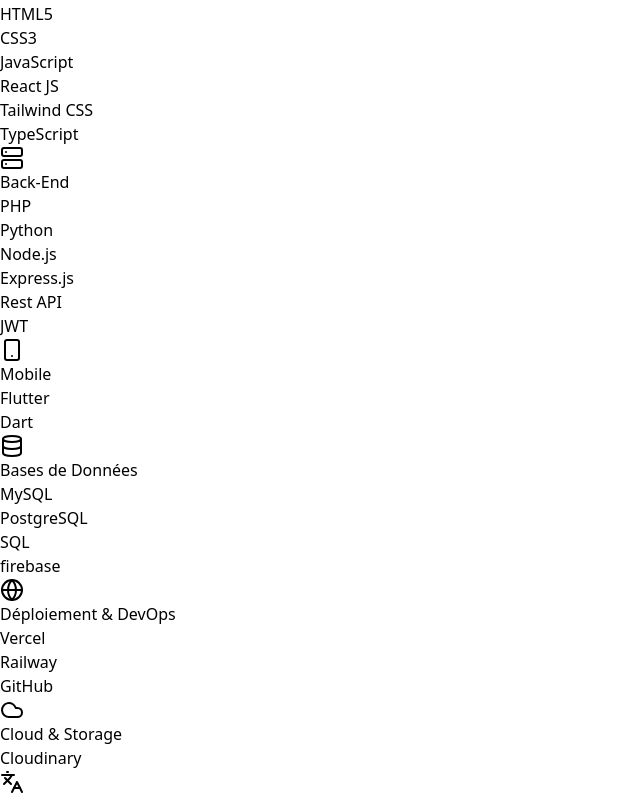
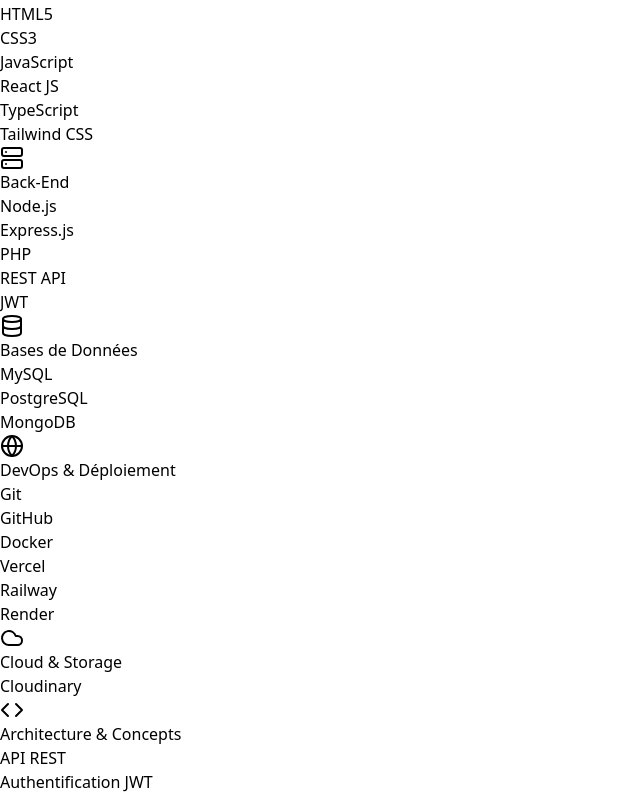
Before and after one commit to Tekkiiisn/mon-portfolio, a React (Vite) app: page / in a window 1280 px wide. Shown: the part 680-1478 px from the top of the page, without its empty margins (0-640 px from the left). Built offline with nearby package versions, Linux system fonts and the light colour scheme.

Commit message:
Update Skills.jsx

```diff
--- a/src/components/Skills.jsx
+++ b/src/components/Skills.jsx
@@ -5,52 +5,37 @@ export default function Skills() {
   {
     icon: <Code className="w-8 h-8" />,
     title: 'Front-End',
-      skills: ['HTML5', 'CSS3', 'JavaScript', 'React JS', 'Tailwind CSS','TypeScript'],
-      gradient: 'from-emerald-500 to-emerald-600',
-      border: 'border-emerald-500/30'
+    skills: ['HTML5', 'CSS3', 'JavaScript', 'React JS', 'TypeScript', 'Tailwind CSS'],
   },
-
   {
     icon: <Server className="w-8 h-8" />,
     title: 'Back-End',
-      skills: ['PHP', 'Python', 'Node.js', 'Express.js','Rest API', 'JWT'],
-      gradient: 'from-amber-500 to-orange-600',
-      border: 'border-amber-500/30'
-    },
-    {
-  icon: <Smartphone className="w-8 h-8" />,
-  title: 'Mobile',
-  skills: ['Flutter', 'Dart'],
-  gradient: 'from-sky-500 to-blue-600',
-  border: 'border-sky-500/30'
+    skills: ['Node.js', 'Express.js', 'PHP', 'REST API', 'JWT'],
   },
   {
     icon: <Database className="w-8 h-8" />,
     title: 'Bases de Données',
-      skills: ['MySQL', 'PostgreSQL', 'SQL','firebase'],
-      gradient: 'from-emerald-600 to-teal-600',
-      border: 'border-teal-500/30'
+    skills: ['MySQL', 'PostgreSQL', 'MongoDB'],
   },
   {
     icon: <Globe className="w-8 h-8" />,
-      title: 'Déploiement & DevOps',
-      skills: ['Vercel', 'Railway', 'GitHub'],
-      gradient: 'from-amber-600 to-orange-500',
-      border: 'border-amber-500/20'
+    title: 'DevOps & Déploiement',
+    skills: ['Git', 'GitHub', 'Docker', 'Vercel', 'Railway', 'Render'],
   },
   {
     icon: <Cloud className="w-8 h-8" />,
     title: 'Cloud & Storage',
     skills: ['Cloudinary'],
-        gradient: 'from-teal-500 to-emerald-600',
-        border: 'border-teal-500/30'
+  },
+    {
+  icon: <Code className="w-8 h-8" />,
+  title: 'Architecture & Concepts',
+  skills: ['API REST', 'Authentification JWT', 'Architecture MVC']
 },
   {
     icon: <LanguagesIcon className="w-8 h-8" />,
     title: 'Langues',
     skills: ['Français', 'Anglais', 'Wolof'],
-        gradient: 'from-blue-500 to-indigo-600',
-        border: 'border-blue-500/30'
   }
 ];
 
```
Lines whose indentation alone changed are shown as unchanged.
